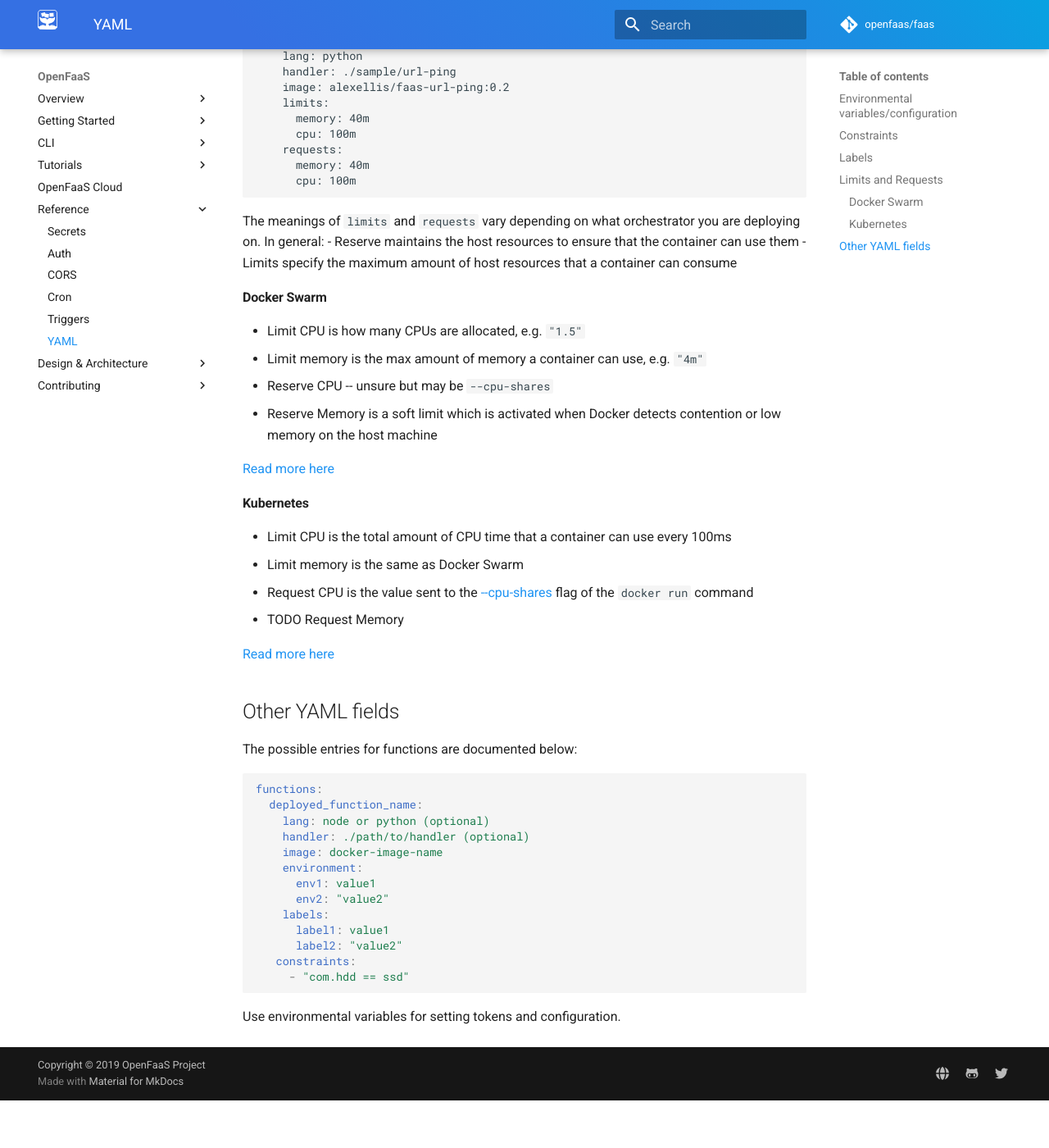
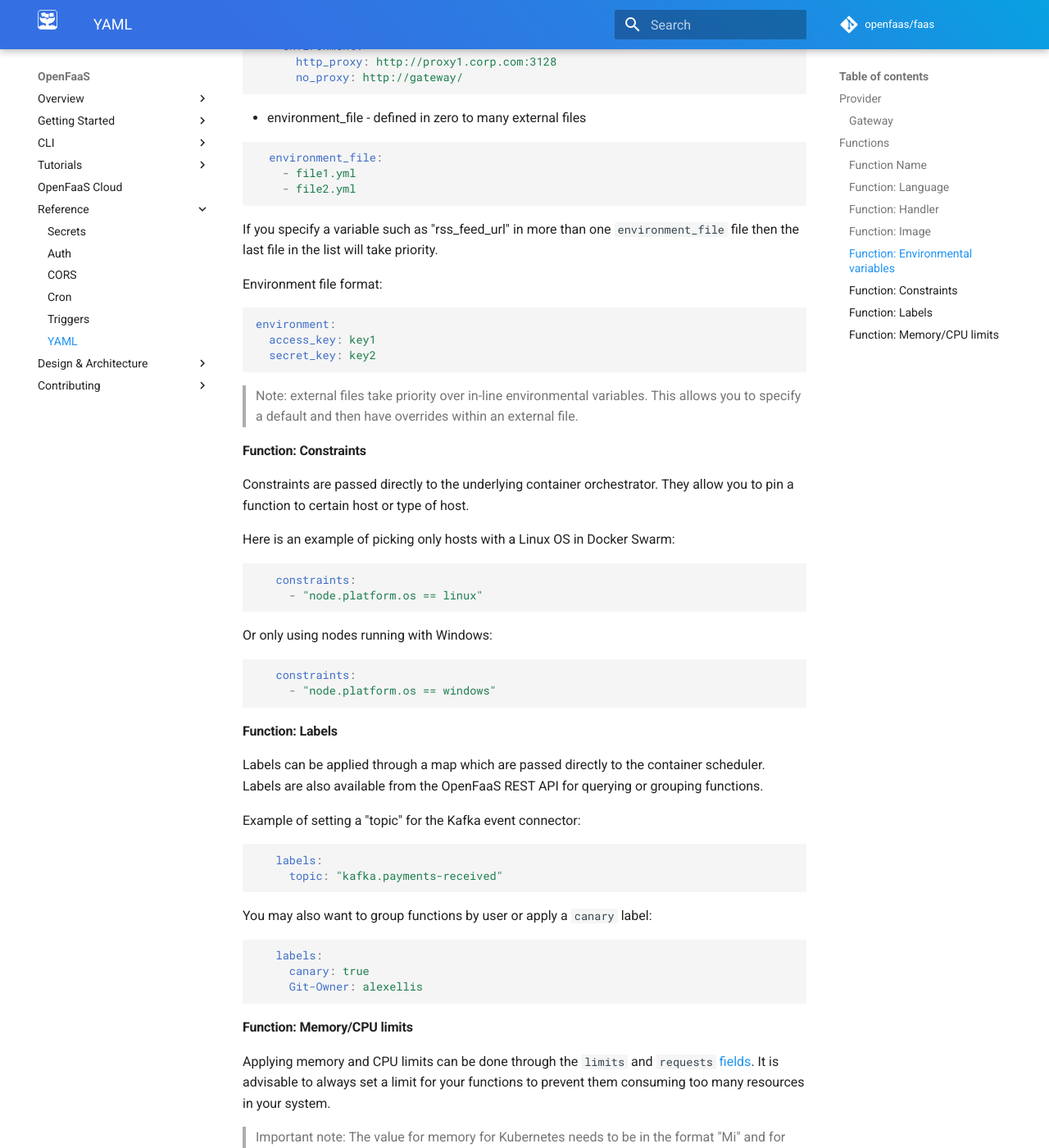
Before and after one commit to openfaas/docs, an MkDocs documentation site: the page built from docs/reference/yaml.md, in a window 1280 px wide and 1400 px high, scrolled down 1770 px. Shown: the whole window at 82% size. Built offline with MkDocs 1.6.1 and Material for MkDocs 9.7.7, drawn with Linux system fonts in a browser that asks for light colours; comment, search, counter and statistics services are not loaded; old or Windows-style settings are respelled for this version of MkDocs; before the commit the page ends 3112 px from its top, so only the background shows below that; some of the changed text lies outside the part shown.

Commit message:
Fix up format/headings for YAML file
- Cleaned up structure/order and "WIP/todo/maybe" references.
- TBH - add secrets.

Signed-off-by: Alex Ellis (VMware) <alexellis2@gmail.com>

````diff
--- a/docs/reference/yaml.md
+++ b/docs/reference/yaml.md
@@ -1,30 +1,66 @@
 # YAML format reference
 
-## Environmental variables/configuration
+This page covers the OpenFaaS YAML stack file used to configure functions.
 
-You can deploy non-encrypted secrets and configuration via environmental variables set either in-line or via external (environment) files.
+The YAML file can hold one to many functions separated by separate entries.
 
-> Note: external files take priority over in-line environmental variables. This allows you to specify a default and then have overrides within an external file.
+Example:
 
-Priority:
-
-* environment_file - defined in zero to many external files
-
-```yaml
-  environment_file:
-    - file1.yml
-    - file2.yml
+```bash
+$ faas-cli new --lang go fn1
+$ faas-cli new --lang go fn2 --append=fn1.yml
 ```
 
-If you specify a variable such as "access_key" in more than one `environment_file` file then the last file in the list will take priority.
+Produces:
 
-Environment file format:
+```YAML
+provider:
+  name: faas
+  gateway: http://127.0.0.1:8080
 
-```yaml
-environment:
-  access_key: key1
-  secret_key: key2
+functions:
+  fn1:
+    lang: go
+    handler: ./fn1
+    image: fn1:latest
+  fn2:
+    lang: go
+    handler: ./fn2
+    image: fn2:latest
 ```
+
+### Provider
+
+The only valid value for provider `name` is `faas`.
+
+#### Gateway
+
+The gateway URL can be hard-coded into the YAML file or overriden at deployment time with the --gateway flag or OPENFAAS_URL env-var.
+
+### Functions
+
+The `functions` element holds a map of functions, by default all functions are acted on with CLI verbs, but you can filter them with `--filter` or `--regex`.
+
+#### Function Name
+
+The function Name is specified by a key in the functions map, i.e. `fn1` in the above example. Function name must be unique within a stack.yml file.
+
+#### Function: Language
+
+The `lang` field refers to which template is going to be used to build the function. The templates are expected to be found in the ./template folder and will be pulled from GitHub if not present.
+
+#### Function: Handler
+
+The function `handler` field refers to a folder where the function's source code can be found, it must always be a folder and not a filename.
+
+#### Function: Image
+
+The `image` field refers to a Docker image reference, this could be on the Docker Hub, in your local Docker library or on another remote server.
+
+
+#### Function: Environmental variables
+
+You can set configuration via environmental variables either in-line within the YAML file or in a separate external file. Do not store confidential or private data in environmental variables. See: secrets.
 
 * Define environment in-line within the file:
 
@@ -41,91 +77,98 @@ functions:
       no_proxy: http://gateway/
 ```
 
-## Constraints
+* environment_file - defined in zero to many external files
 
-Constraints work with Docker Swarm and are useful for pinning functions to certain hosts.
+```yaml
+  environment_file:
+    - file1.yml
+    - file2.yml
+```
 
-Here is an example of picking only Linux:
+If you specify a variable such as "rss_feed_url" in more than one `environment_file` file then the last file in the list will take priority.
+
+Environment file format:
+
+```yaml
+environment:
+  access_key: key1
+  secret_key: key2
+```
+
+> Note: external files take priority over in-line environmental variables. This allows you to specify a default and then have overrides within an external file.
+
+#### Function: Constraints
+
+Constraints are passed directly to the underlying container orchestrator. They allow you to pin a function to certain host or type of host.
+
+Here is an example of picking only hosts with a Linux OS in Docker Swarm:
 
 ```yaml
    constraints:
      - "node.platform.os == linux"
 ```
 
-Or only Windows:
+Or only using nodes running with Windows:
 
 ```yaml
    constraints:
      - "node.platform.os == windows"
 ```
 
-## Labels
+#### Function: Labels
 
-Labels can be applied through a map which may be consumed by the back-end scheduler such as Docker Swarm or Kubernetes.
+Labels can be applied through a map which are passed directly to the container scheduler. Labels are also available from the OpenFaaS REST API for querying or grouping functions.
 
-For example:
+Example of setting a "topic" for the Kafka event connector:
 
 ```yaml
    labels:
-     kafka.topic: topic1
-     canary: true
+     topic: "kafka.payments-received"
 ```
 
-## Limits and Requests
+You may also want to group functions by user or apply a `canary` label:
 
-Set limits and requests by setting the `limits` and `requests` objects in the yaml file, which is of type [FunctionResources](https://godoc.org/github.com/openfaas/faas-cli/stack#FunctionResources).
+```yaml
+   labels:
+     canary: true
+     Git-Owner: alexellis
+```
 
-```
+#### Function: Memory/CPU limits
+
+Applying memory and CPU limits can be done through the `limits` and `requests` [fields](https://godoc.org/github.com/openfaas/faas-cli/stack#FunctionResources). It is advisable to always set a limit for your functions to prevent them consuming too many resources in your system.
+
+> Important note: The value for memory for Kubernetes needs to be in the format "Mi" and for Docker Swarm it must be in the format "m"
+
+Here we constrain the url-ping function to only use 40Mb of RAM at a maximum.
+
+```YAML
   url-ping:
     lang: python
     handler: ./sample/url-ping
     image: alexellis/faas-url-ping:0.2
     limits:
-      memory: 40m
+      memory: 40Mi
+    requests:
+      memory: 20Mi
+```
+
+Here we constrain a function to use only `100m` which is equivalent to 1/10 of [an Intel Hyperthread core](https://kubernetes.io/docs/concepts/configuration/manage-compute-resources-container/).
+
+```YAML
+  url-ping:
+    lang: python
+    handler: ./sample/url-ping
+    image: alexellis/faas-url-ping:0.2
+    limits:
       cpu: 100m
     requests:
-      memory: 40m
       cpu: 100m
 ```
 
-The meanings of `limits` and `requests` vary depending on what orchestrator you are deploying on. In general:
+The meanings and formats of `limits` and `requests` may vary depending on whether you are using Kubernetes or Docker Swarm. In general:
+
  - Reserve maintains the host resources to ensure that the container can use them
  - Limits specify the maximum amount of host resources that a container can consume
 
-#### Docker Swarm
- - Limit CPU is how many CPUs are allocated, e.g. `"1.5"`
- - Limit memory is the max amount of memory a container can use, e.g. `"4m"`
- - Reserve CPU -- unsure but may be `--cpu-shares`
- - Reserve Memory is a soft limit which is activated when Docker detects contention or low memory on the host machine
-
-[Read more here](https://docs.docker.com/config/containers/resource_constraints/)
-
-#### Kubernetes
- - Limit CPU is the total amount of CPU time that a container can use every 100ms
- - Limit memory is the same as Docker Swarm
- - Request CPU is the value sent to the [--cpu-shares](https://docs.docker.com/engine/reference/run/#cpu-share-constraint) flag of the `docker run` command
- - TODO Request Memory
-
-[Read more here](https://kubernetes.io/docs/concepts/configuration/manage-compute-resources-container/#how-pods-with-r    esource-limits-are-run)
-
-## Other YAML fields
-
-The possible entries for functions are documented below:
-
-```yaml
-functions:
-  deployed_function_name:
-    lang: node or python (optional)
-    handler: ./path/to/handler (optional)
-    image: docker-image-name
-    environment:
-      env1: value1
-      env2: "value2"
-    labels:
-      label1: value1
-      label2: "value2"
-   constraints:
-     - "com.hdd == ssd"
-```
-
-Use environmental variables for setting tokens and configuration.
+See docs for [Docker Swarm](https://docs.docker.com/config/containers/resource_constraints/) or for [Kubernetes](https://kubernetes.io/docs/concepts/configuration/manage-compute-resources-container/#how-pods-with-r    esource-limits-are-run).
````
